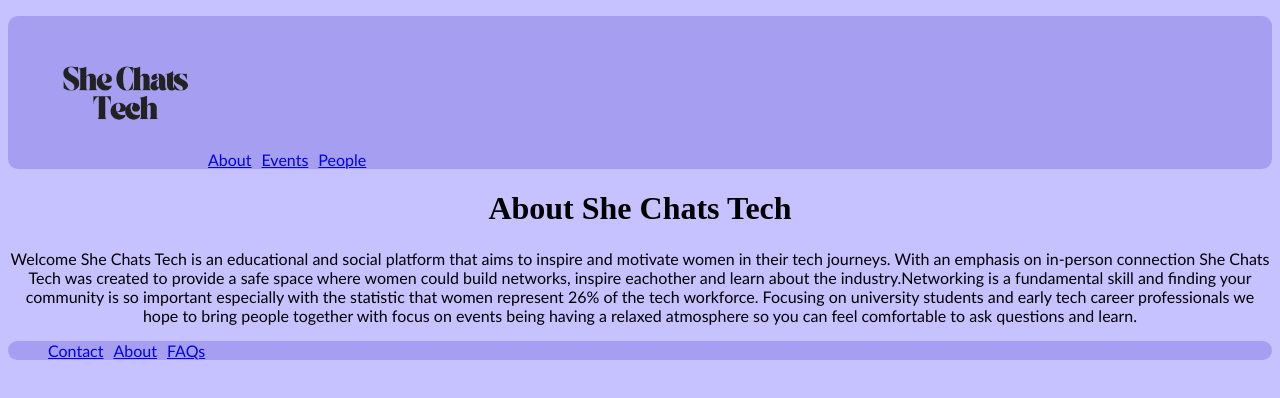
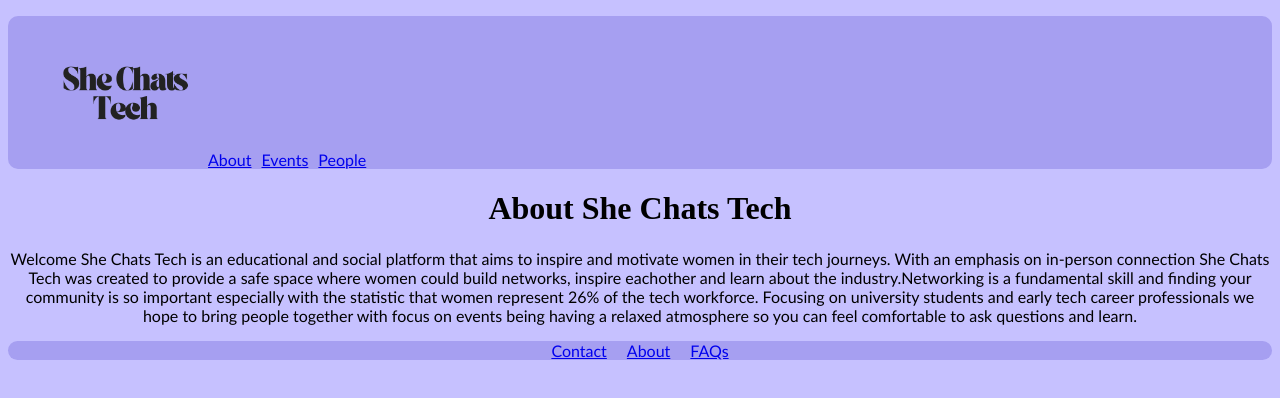
Before and after one commit to e-b-m/SheChatsTechFrontEnd, a React (Create React App) app: page /about in a window 1280 px wide. Shown: the top 398 px of the page. Built offline with nearby package versions, Linux system fonts and the light colour scheme; a web font is replaced by a local one.

Commit message:
footer styling and index.css order

```diff
--- a/src/components/Footer.js
+++ b/src/components/Footer.js
@@ -5,7 +5,7 @@ const Footer = () => {
         {/* <li>Contact </li>
         <li>About</li>
         <li>FAQs</li> */}
-
+        {/* </ul> */}
         <li>
           <a href="#">Contact</a>
         </li>
@@ -16,7 +16,6 @@ const Footer = () => {
           <a href="#">FAQs</a>
         </li>
       </ul>
-      {/* </ul> */}
     </footer>
   );
 };
--- a/src/index.css
+++ b/src/index.css
@@ -7,6 +7,7 @@ body {
   background-color: #C6C1FF;
 }
 
+/* NAV BAR STYLING */
 
 Logo{
   margin: 0;
@@ -28,26 +29,25 @@ li {
 
 }
 
+
+#nav-list {
+  font-family: 'Trebuchet MS', 'Lucida Sans Unicode', 'Lucida Grande', 'Lucida Sans', Arial, sans-serif;
+
+}
+
+/* ABOUT PAGE STYLING */
+
 #heading {
   text-align: center;
 
 }
-
 #welcome-statement {
   font-family: 'Trebuchet MS', 'Lucida Sans Unicode', 'Lucida Grande', 'Lucida Sans', Arial, sans-serif;
   /* max-width: 600px;  */
   text-align: center;
 }
 
-#footer-elements {
-  font-family: 'Trebuchet MS', 'Lucida Sans Unicode', 'Lucida Grande', 'Lucida Sans', Arial, sans-serif;
-
-}
-
-#nav-list {
-  font-family: 'Trebuchet MS', 'Lucida Sans Unicode', 'Lucida Grande', 'Lucida Sans', Arial, sans-serif;
-
-}
+/* PEOPLE STYLING */
 
 #founder-picture {
   display: flex;
@@ -64,7 +64,6 @@ li {
   padding: 0;
   position: relative
 
-
 }
 
 #founder {
@@ -80,3 +79,27 @@ li {
   background-color: #a69ff1;
   border-radius: 10px;
 }
+
+/* FOOTER STYLING */
+
+#footer-elements {
+  font-family: 'Trebuchet MS', 'Lucida Sans Unicode', 'Lucida Grande', 'Lucida Sans', Arial, sans-serif;
+  list-style: none;
+  display: flex;
+  justify-content: center;
+  padding: 0;
+}
+
+#footer-elements li {
+  margin: 0 10px;
+
+}
+
+.footer-elements li a {
+  text-decoration: none;
+  color: rgb(175, 115, 248);
+}
+
+.footer-elements li a:hover {
+  text-decoration: underline;
+}
```
